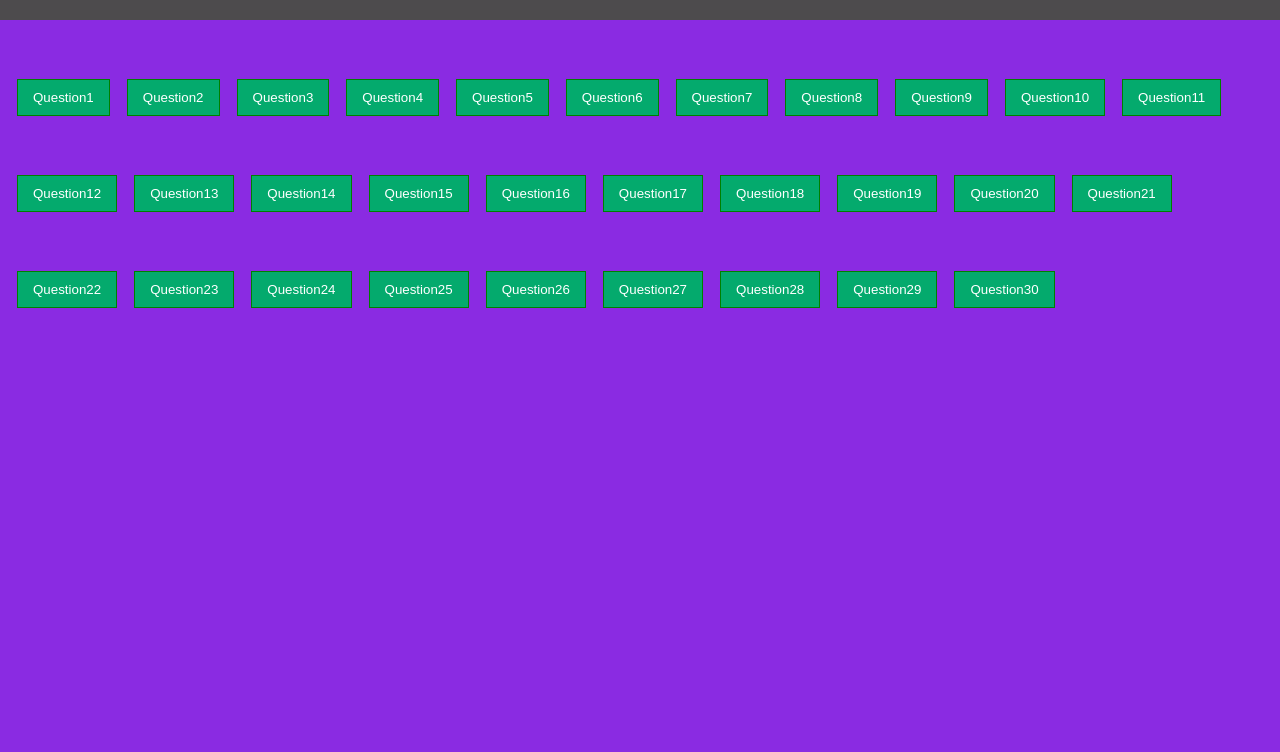
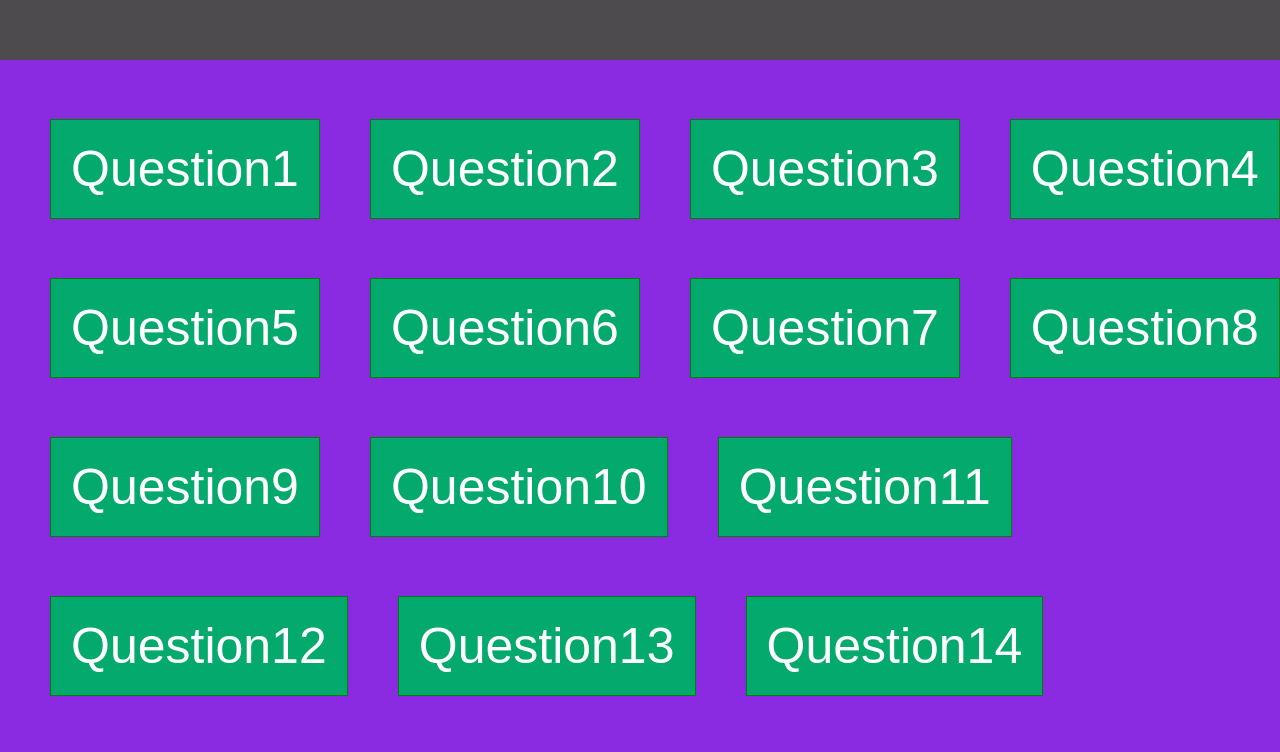
Before and after one commit to Sneha341/Assignment, a plain HTML site: page index.html in a window 1280 px wide. Shown: the part 40-792 px from the top of the page. Drawn offline with Linux system fonts and the light colour scheme.

Commit message:
modified index.html

```diff
--- a/index.html
+++ b/index.html
@@ -15,10 +15,10 @@
            /* padding-top: 5px; */
            padding-left: 37%;
            color:beige;
-           height:60px;
+           height:100px;
         }
         .container{
-            background-color: blueviolet;
+            background-color: rgb(174, 117, 227);
             height:auto;
             width:100%;
         }
@@ -26,10 +26,11 @@
              background-color: #04AA6D; /* Green background */
             border: 1px solid green; /* Green border */
             color: white; /* White text */
-            padding: 10px 15px; /* Some padding */
+            padding: 20px 20px; /* Some padding */
             cursor: pointer; /* Pointer/hand icon */
             float: left; /* Float the buttons side by side */
-            margin: 59px 0px 0px 17px;
+            font-size: 50px;
+            margin: 59px 0px 0px 50px;
         }
     </style>
 </head>
```
